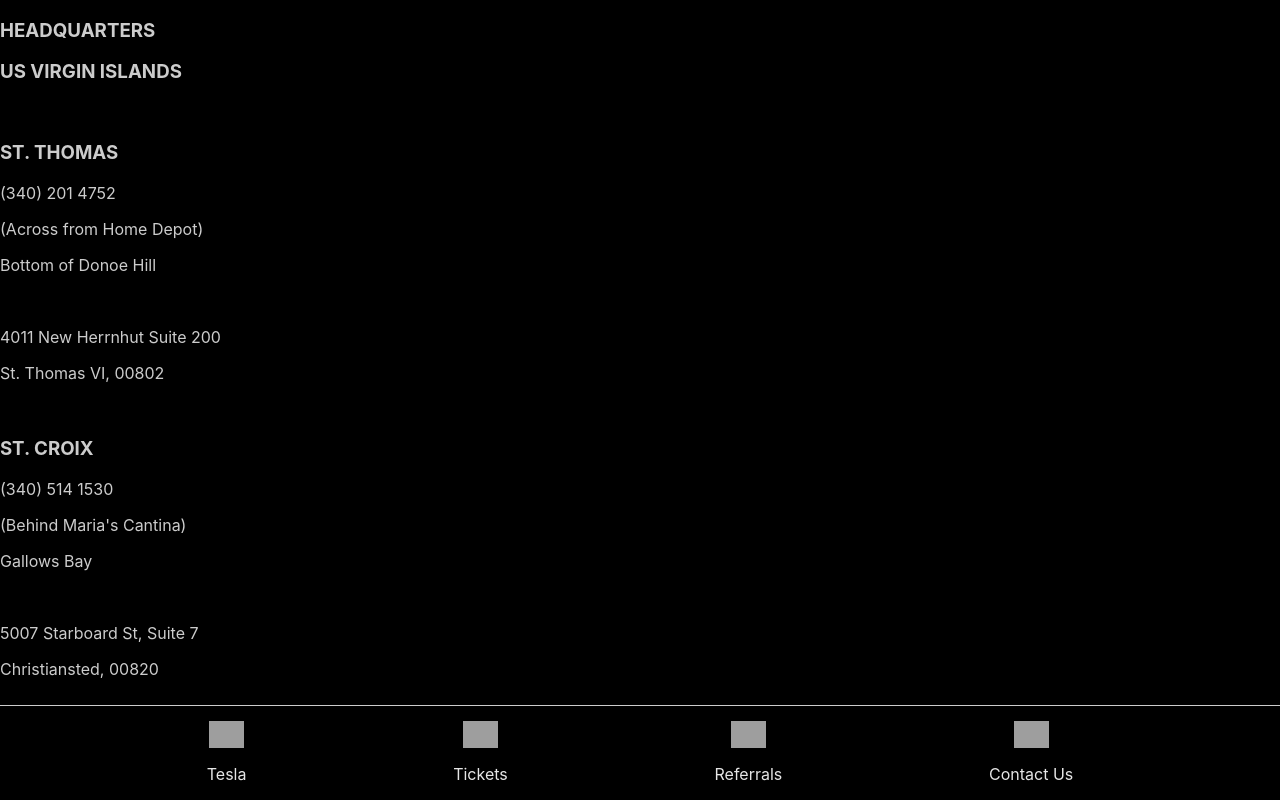
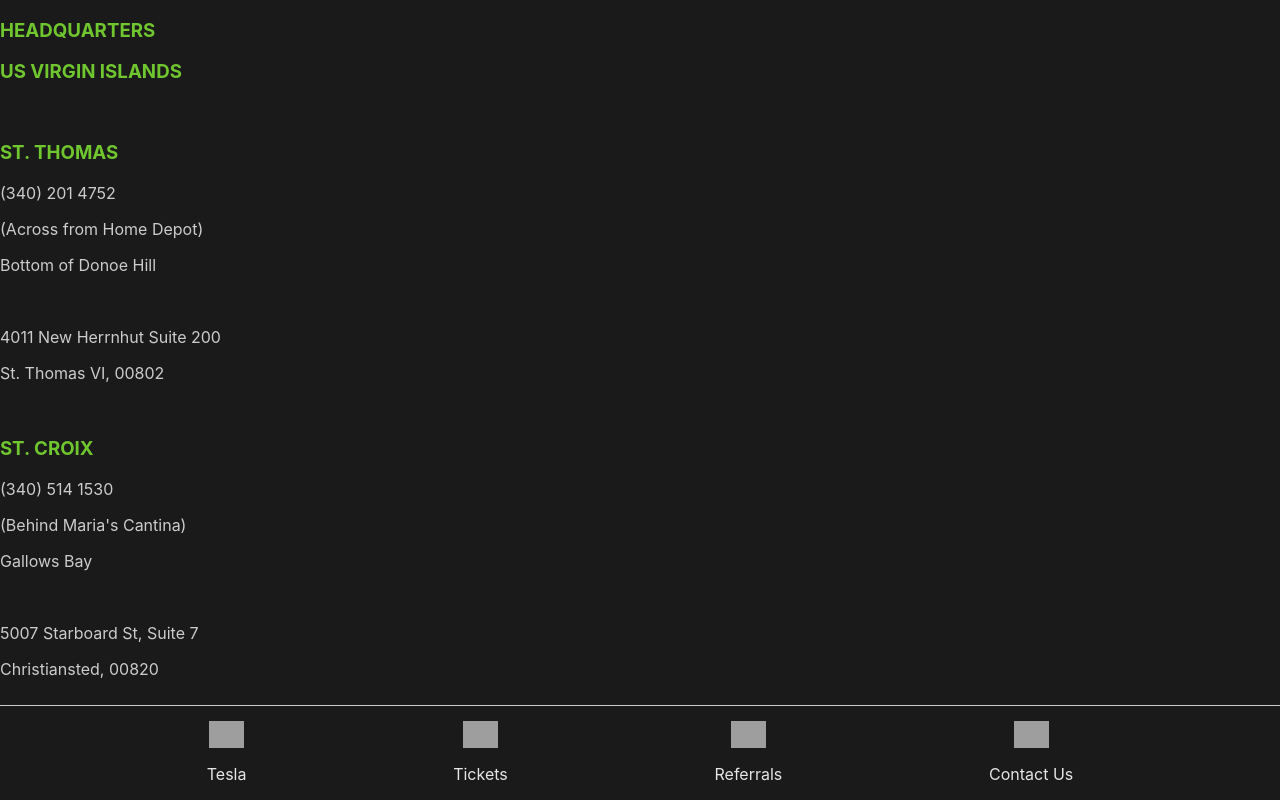
Before and after one commit to Joseph-Galante/ProSolar, a React (Create React App) app: page /contact in a window 1280 px wide. Shown: the top 800 px of the page. Built offline with nearby package versions, Linux system fonts and the light colour scheme; grey boxes are pictures that could not be loaded.

Commit message:
color scheme update

```diff
--- a/src/index.css
+++ b/src/index.css
@@ -1,3 +1,4 @@
+/* =========================================== BODY =========================================== */
 body {
   margin: 0;
   font-family: -apple-system, BlinkMacSystemFont, 'Segoe UI', 'Roboto', 'Oxygen',
@@ -5,7 +6,7 @@ body {
     sans-serif;
   -webkit-font-smoothing: antialiased;
   -moz-osx-font-smoothing: grayscale;
-  background-color: hsl(0, 0%, 0%);
+  background-color: hsl(0, 0%, 10%);
   color: hsl(0, 0%, 80%);
 }
 
@@ -14,12 +15,16 @@ code {
     monospace;
 }
 
+h1, h2, h3, h4 {
+  color: #70c62f;
+}
+
 /* =========================================== NAVBAR =========================================== */
 .navbar {
   display: flex;
   justify-content: space-evenly;
   align-items: center;
-  background-color: hsl(0, 0%, 0%);
+  background-color: hsl(0, 0%, 10%);
   color:hsl(0, 0%, 80%);
   position: sticky;
   bottom: 0;
```
